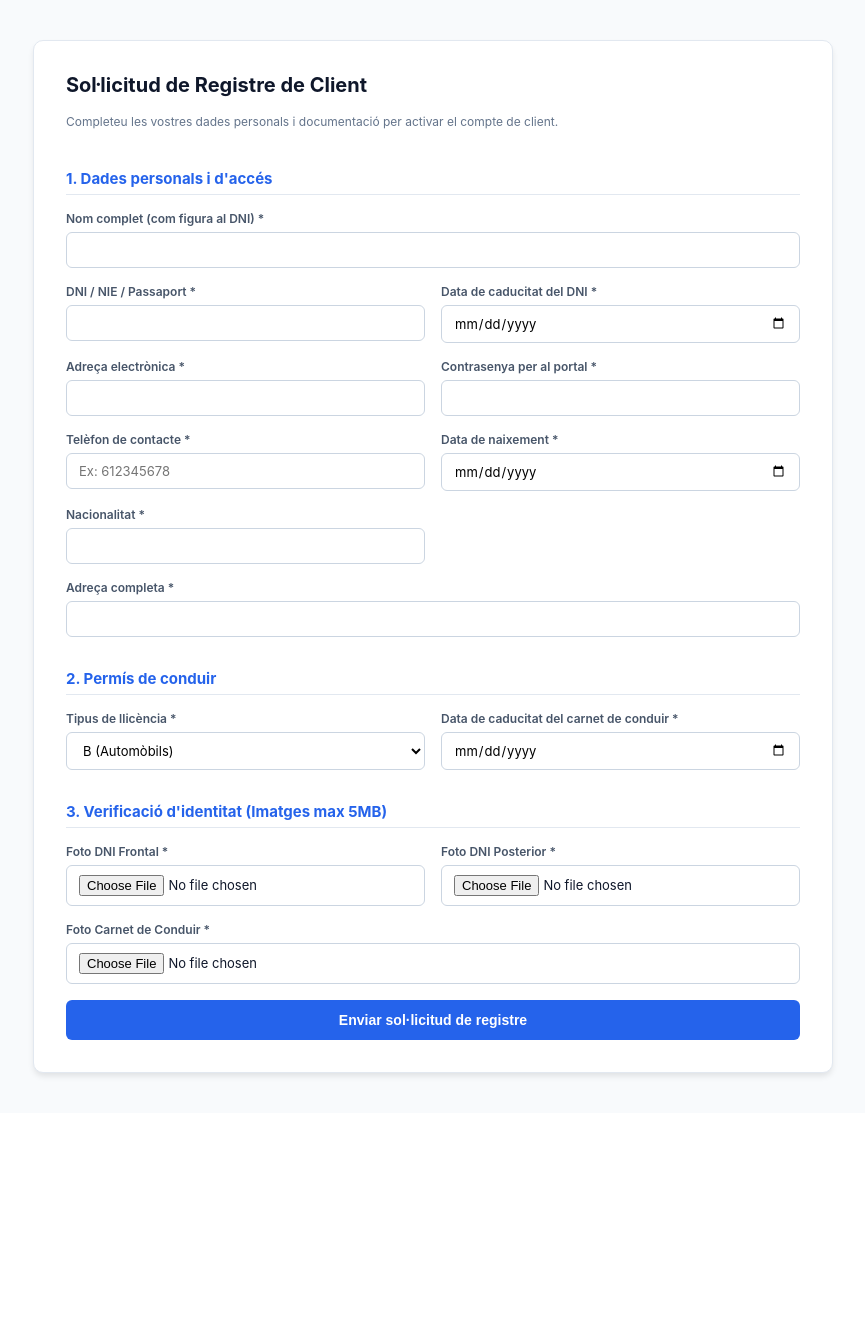
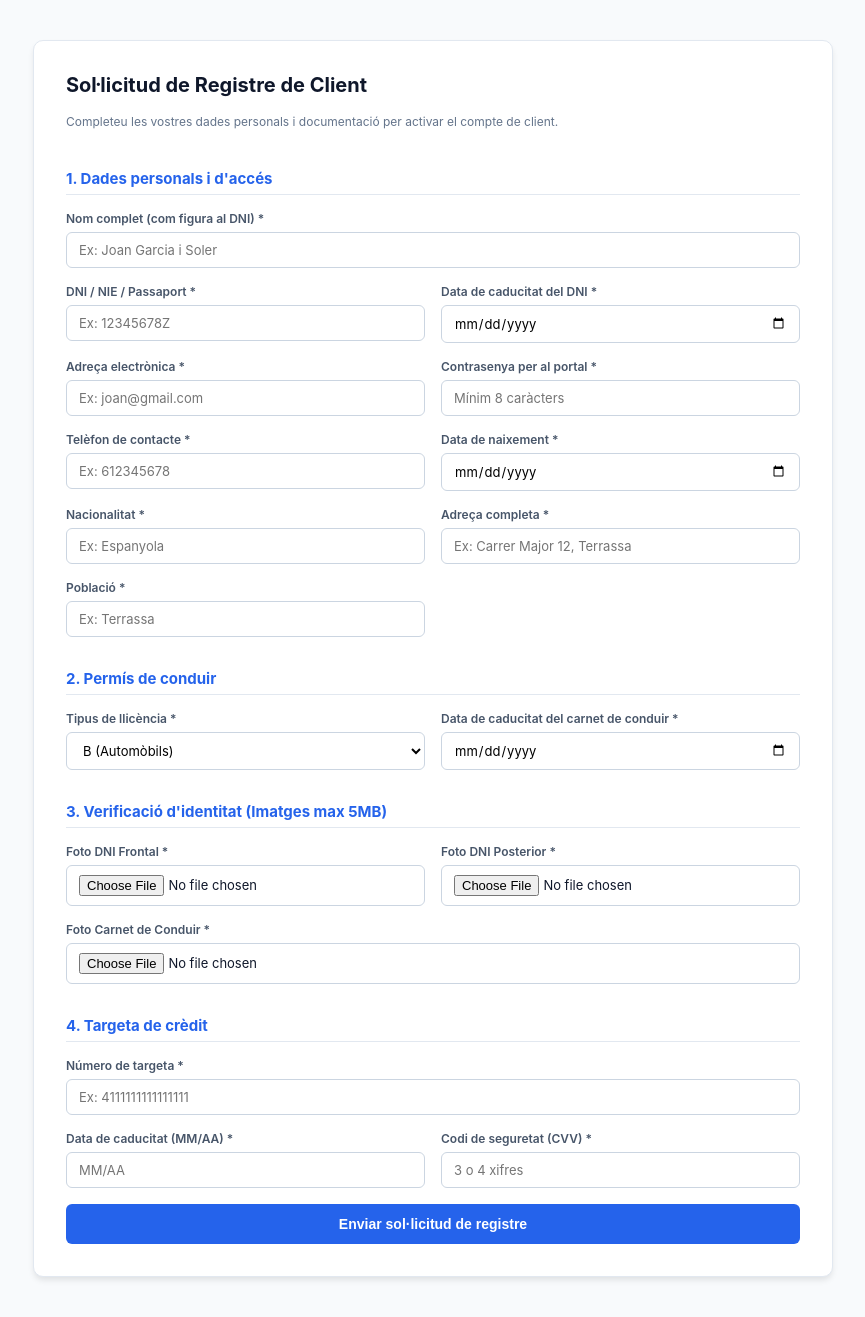
Before and after one commit to banfruns-ban/Nothingan-Pri-S.A., a Spring Boot app: page /registre in a window 1280 px wide. Shown: the part 65-1382 px from the top of the page, without its empty margins (207-1072 px from the left). Before the commit the page ends 1143 px from the top, so only its background shows below. Run offline with Spring Boot 4, Linux system fonts and the light colour scheme; some of the project's set-up classes (security, data sources, template engines, error pages and the like) are left out, and stand-ins take their place; some libraries are stand-ins or nearby versions.

Commit message:
Client es validad per agent automaticament, població s'ha creat y numero de targeta

```diff
--- a/src/main/java/cat/copernic/projecte1Grup3/Usuaris/Client/Controller/ClientController.java
+++ b/src/main/java/cat/copernic/projecte1Grup3/Usuaris/Client/Controller/ClientController.java
@@ -20,6 +20,13 @@ import org.springframework.web.bind.annotation.*;
 import org.springframework.web.multipart.MultipartFile;
 import org.springframework.web.servlet.mvc.support.RedirectAttributes;
 
+/**
+ * Controlador de clientes. Agrupa dos zonas:
+ *  - Panel de agentes/admin (rutas /dashboard/clients...): gestión completa de clientes.
+ *  - Portal del cliente (rutas /registre y /perfil): registro y autogestión del propio perfil.
+ * El controlador solo recibe la petición y decide qué pantalla mostrar;
+ * la lógica de negocio está en ClientService.
+ */
 @Controller
 public class ClientController {
 
@@ -33,6 +40,12 @@ public class ClientController {
     // =====================================================
     // ALTA DE CLIENTE (PANEL AGENTS)
     // =====================================================
+
+    /**
+     * GET: muestra el formulario de alta de cliente del panel.
+     * Si venimos de un error (los datos ya están en el modelo) los conserva;
+     * si no, crea un cliente vacío para rellenar.
+     */
     @GetMapping({"/dashboard/clients/alta", "/dashboard/clients/altaUsuari", "/dashboard/clients/nou"})
     public String mostrarFormulari(Model model) {
         if (!model.containsAttribute("client")) {
@@ -41,6 +54,12 @@ public class ClientController {
         return "client/altaUsuari";
     }
 
+    /**
+     * POST: da de alta un cliente desde el panel (lo hace un agente o un admin).
+     * Pasa "true" al servicio para que el cliente quede VALIDAT directamente,
+     * sin tener que esperar a una validación posterior.
+     * Si hay un error, vuelve al formulario conservando lo escrito.
+     */
     @PostMapping({"/dashboard/clients/alta", "/dashboard/clients/altaUsuari"})
     public String altaClient(
             @ModelAttribute("client") ClientEntity client,
@@ -51,17 +70,19 @@ public class ClientController {
             RedirectAttributes ra) {
         String error;
         try {
-            clientLogic.alta(client, fotoDniFrontal, fotoDniPosterior, fotoCarnet);
-            ra.addFlashAttribute("missatge", "Client donat d'alta correctament!");
+            clientLogic.alta(client, fotoDniFrontal, fotoDniPosterior, fotoCarnet, true);
+            ra.addFlashAttribute("missatge", "Client donat d'alta i validat correctament!");
             return "redirect:/dashboard/clients";
         } catch (IllegalArgumentException e) {
+            // Error de validación previsto (DNI incorrecto, contraseña corta...): se muestra tal cual
             error = e.getMessage();
         } catch (Exception e) {
+            // Error inesperado: se registra en el log y al usuario solo se le da un mensaje genérico
             log.error("Error en l'alta del client", e);
             error = "No s'ha pogut completar el registre";
         }
 
-        // Mai es retorna la contrasenya ni les dades de la targeta
+        // Nunca se devuelve la contraseña ni los datos de la tarjeta al formulario
         client.setPassword(null);
         client.setNumTargeta(null);
         client.setCvv(null);
@@ -72,6 +93,12 @@ public class ClientController {
     // =====================================================
     // LISTADO Y DETALLE
     // =====================================================
+
+    /**
+     * GET: lista los clientes del panel, con filtros opcionales
+     * (nacionalidad, nombre, teléfono, ciudad, DNI, población, email).
+     * Devuelve a la vista los valores del filtro para que los campos no se vacíen.
+     */
     @GetMapping("/dashboard/clients")
     public String llistar(@RequestParam(required = false) String nacionalitat,
             @RequestParam(required = false) String nom,
@@ -93,6 +120,11 @@ public String llistar(@RequestParam(required = false) String nacionalitat,
         return "client/llistaClients";
     }
 
+    /**
+     * GET: muestra la ficha de un cliente concreto (por DNI).
+     * Acepta dos rutas para evitar errores 404 si algún enlace usa la antigua.
+     * Si el cliente no existe, vuelve al listado con un aviso.
+     */
     @GetMapping({"/dashboard/clients/{dni}", "/dashboard/clients/detall/{dni}"})
     public String detall(@PathVariable String dni, Model model, RedirectAttributes ra) {
         return clientLogic.obtenir(dni).map(c -> {
@@ -104,6 +136,11 @@ public String llistar(@RequestParam(required = false) String nacionalitat,
         });
     }
 
+    /**
+     * GET: devuelve una imagen del cliente guardada en MongoDB
+     * (tipus = frontal, posterior o carnet) para mostrarla en la ficha.
+     * Responde 404 si el cliente no tiene documentos, la imagen no existe o el tipo no es válido.
+     */
     @GetMapping("/dashboard/clients/{dni}/imatge/{tipus}")
     @ResponseBody
     public ResponseEntity<byte[]> imatge(@PathVariable String dni, @PathVariable String tipus) {
@@ -144,6 +181,11 @@ public String llistar(@RequestParam(required = false) String nacionalitat,
     // =====================================================
     // EDICIÓN Y ELIMINACIÓN
     // =====================================================
+
+    /**
+     * GET: muestra el formulario de edición con los datos actuales del cliente.
+     * Si el cliente no existe, vuelve al listado con un aviso.
+     */
     @GetMapping("/dashboard/clients/{dni}/editar")
     public String formulariEditar(@PathVariable String dni, Model model, RedirectAttributes ra) {
         return clientLogic.obtenir(dni).map(c -> {
@@ -155,6 +197,11 @@ public String llistar(@RequestParam(required = false) String nacionalitat,
         });
     }
 
+    /**
+     * POST: guarda los cambios de un cliente desde el panel.
+     * Permite cambiar el estado de validación y el premium, y subir imágenes nuevas (opcionales).
+     * Siempre redirige al listado, con un aviso de éxito o de error.
+     */
     @PostMapping("/dashboard/clients/{dni}/editar")
     public String editar(@PathVariable String dni,
             @ModelAttribute("client") ClientEntity dades,
@@ -169,8 +216,10 @@ public String llistar(@RequestParam(required = false) String nacionalitat,
                     fotoDniFrontal, fotoDniPosterior, fotoCarnet);
             ra.addFlashAttribute("missatge", "Client actualitzat correctament");
         } catch (IllegalArgumentException e) {
+            // Validación de negocio (correo duplicado, teléfono incorrecto...): mensaje tal cual
             ra.addFlashAttribute("error", e.getMessage());
         } catch (DataIntegrityViolationException e) {
+            // Violación de la base de datos no prevista: se guarda la causa real en el log
             log.error("Error d'integritat editant el client {}: {}", dni, e.getMostSpecificCause().getMessage(), e);
             ra.addFlashAttribute("error",
                     "No s'ha pogut guardar el client. Revisa que totes les dades siguin vàlides");
@@ -181,6 +230,11 @@ public String llistar(@RequestParam(required = false) String nacionalitat,
         return "redirect:/dashboard/clients";
     }
 
+    /**
+     * POST: elimina un cliente (MySQL y sus documentos de MongoDB).
+     * Si el cliente tiene reservas asociadas, la base de datos lo impide
+     * y se muestra un aviso en lugar de borrarlo.
+     */
     @PostMapping("/dashboard/clients/{dni}/eliminar")
     public String eliminar(@PathVariable String dni, RedirectAttributes ra) {
         try {
@@ -197,6 +251,11 @@ public String llistar(@RequestParam(required = false) String nacionalitat,
     // =====================================================
     // VALIDACIÓN Y ESTADO (RF82)
     // =====================================================
+
+    /**
+     * POST: cambia el estado de validación de un cliente (PENDENT, VALIDAT o REBUTJAT).
+     * Es la acción rápida del listado, sin pasar por el formulario de edición.
+     */
     @PostMapping("/dashboard/clients/{dni}/validacio")
     public String validar(@PathVariable String dni, @RequestParam String estat, RedirectAttributes ra) {
         clientLogic.canviarEstat(dni, estat);
@@ -204,6 +263,9 @@ public String llistar(@RequestParam(required = false) String nacionalitat,
         return "redirect:/dashboard/clients";
     }
 
+    /**
+     * POST: activa o desactiva el estado premium de un cliente.
+     */
     @PostMapping("/dashboard/clients/{dni}/premium")
     public String premium(@PathVariable String dni, @RequestParam boolean premium, RedirectAttributes ra) {
         clientLogic.canviarPremium(dni, premium);
@@ -214,6 +276,11 @@ public String llistar(@RequestParam(required = false) String nacionalitat,
     // =====================================================
     // REGISTRE DES DEL PORTAL CLIENT (RF81)
     // =====================================================
+
+    /**
+     * GET: muestra el formulario de registro público del portal.
+     * Conserva los datos si venimos de un intento fallido.
+     */
     @GetMapping("/registre")
     public String mostrarFormulariRegistre(Model model) {
         if (!model.containsAttribute("client")) {
@@ -222,6 +289,12 @@ public String llistar(@RequestParam(required = false) String nacionalitat,
         return "registre";
     }
 
+    /**
+     * POST: procesa el registro de un cliente desde el portal.
+     * Usa el alta de 4 parámetros, así que el cliente queda PENDENT
+     * hasta que un administrador lo valide (RF82).
+     * Si falla, vuelve al formulario con el error y los datos escritos.
+     */
     @PostMapping("/registre")
     public String processarRegistreClient(
             @ModelAttribute("client") ClientEntity client,
@@ -241,7 +314,7 @@ public String llistar(@RequestParam(required = false) String nacionalitat,
             error = "No s'ha pogut completar el registre. Revisa que les dades i fitxers siguin correctes.";
         }
 
-        // Conservem les dades escrites (mai la contrasenya ni la targeta)
+        // Conservamos lo escrito (nunca la contraseña ni la tarjeta)
         client.setPassword(null);
         client.setNumTargeta(null);
         client.setCvv(null);
@@ -253,6 +326,12 @@ public String llistar(@RequestParam(required = false) String nacionalitat,
     // =====================================================
     // EL MEU PERFIL (PORTAL CLIENT)
     // =====================================================
+
+    /**
+     * GET: muestra el perfil del cliente que ha iniciado sesión.
+     * Busca al cliente por el email de la sesión; si no hay sesión va al login,
+     * y si no encuentra el perfil vuelve al catálogo con un aviso.
+     */
     @GetMapping("/perfil")
     public String veurePerfil(Authentication auth, Model model, RedirectAttributes ra) {
         if (auth == null || !auth.isAuthenticated()) {
@@ -267,6 +346,11 @@ public String llistar(@RequestParam(required = false) String nacionalitat,
         });
     }
 
+    /**
+     * POST: guarda los cambios que el propio cliente hace en su perfil.
+     * Si cambia el correo (que es su usuario de acceso), cierra la sesión
+     * y lo manda al login para que entre con el correo nuevo.
+     */
     @PostMapping("/perfil")
     public String guardarPerfil(@ModelAttribute("client") ClientEntity dades,
             Authentication auth,
@@ -277,6 +361,7 @@ public String llistar(@RequestParam(required = false) String nacionalitat,
         try {
             clientLogic.actualitzarPerfilClient(emailActual, dades);
 
+            // Si el correo ha cambiado, la sesión actual ya no es válida: se cierra
             if (dades.getEmail() != null && !emailActual.equalsIgnoreCase(dades.getEmail().trim())) {
                 new SecurityContextLogoutHandler().logout(request, response, auth);
                 ra.addFlashAttribute("missatge", "Correu electrònic actualitzat. Torna a iniciar sessió amb el nou correu.");
--- a/src/main/resources/templates/registre.html
+++ b/src/main/resources/templates/registre.html
@@ -40,7 +40,7 @@
             <div th:if="${error}" class="alert-error">
                 <i class="fa-solid fa-triangle-exclamation"></i> <span th:text="${error}">Error</span>
                 <br>
-                <small>Les teves dades s'han conservat, però has de tornar a escriure la contrasenya i a adjuntar les tres fotos.</small>
+                <small>Les teves dades s'han conservat, però has de tornar a escriure la contrasenya, les dades de la targeta i a adjuntar les tres fotos.</small>
             </div>
 
             <form th:action="@{/registre}" th:object="${client}" method="post" enctype="multipart/form-data" class="form-grid">
@@ -49,12 +49,13 @@
 
                 <div class="form-grup full-width">
                     <label>Nom complet (com figura al DNI) *</label>
-                    <input type="text" th:field="*{nom}" required>
+                    <input type="text" th:field="*{nom}" placeholder="Ex: Joan Garcia i Soler" required>
                 </div>
 
                 <div class="form-grup">
                     <label>DNI / NIE / Passaport *</label>
-                    <input type="text" th:field="*{dni}" required>
+                    <input type="text" th:field="*{dni}" placeholder="Ex: 12345678Z" maxlength="9" required
+                           oninput="this.value = this.value.toUpperCase()">
                 </div>
 
                 <div class="form-grup">
@@ -64,12 +65,12 @@
 
                 <div class="form-grup">
                     <label>Adreça electrònica *</label>
-                    <input type="email" th:field="*{email}" required>
+                    <input type="email" th:field="*{email}" placeholder="Ex: joan@gmail.com" required>
                 </div>
 
                 <div class="form-grup">
                     <label>Contrasenya per al portal *</label>
-                    <input type="password" th:field="*{password}" minlength="8" required>
+                    <input type="password" th:field="*{password}" placeholder="Mínim 8 caràcters" minlength="8" required>
                 </div>
 
                 <div class="form-grup">
@@ -89,12 +90,17 @@
 
                 <div class="form-grup">
                     <label>Nacionalitat *</label>
-                    <input type="text" th:field="*{nacionalitat}" required>
+                    <input type="text" th:field="*{nacionalitat}" placeholder="Ex: Espanyola" required>
                 </div>
 
-                <div class="form-grup full-width">
+                <div class="form-grup">
                     <label>Adreça completa *</label>
-                    <input type="text" th:field="*{adreca}" required>
+                    <input type="text" th:field="*{adreca}" placeholder="Ex: Carrer Major 12, Terrassa" required>
+                </div>
+
+                <div class="form-grup">
+                    <label>Població *</label>
+                    <input type="text" th:field="*{poblacio}" placeholder="Ex: Terrassa" required>
                 </div>
 
                 <div class="seccio-títol">2. Permís de conduir</div>
@@ -131,6 +137,37 @@
                     <input type="file" name="fotoCarnet" accept="image/png, image/jpeg" required>
                 </div>
 
+                <div class="seccio-títol">4. Targeta de crèdit</div>
+
+                <div class="form-grup full-width">
+                    <label>Número de targeta *</label>
+                    <input type="text" name="numTargeta" required
+                           inputmode="numeric" maxlength="19" autocomplete="off"
+                           placeholder="Ex: 4111111111111111"
+                           oninput="this.value = this.value.replace(/[^0-9]/g, '')">
+                </div>
+
+                <div class="form-grup">
+                    <label>Data de caducitat (MM/AA) *</label>
+                    <input type="text" name="targetaCaducitat" required
+                           inputmode="numeric" maxlength="5" autocomplete="off"
+                           placeholder="MM/AA"
+                           pattern="(0[1-9]|1[0-2])/[0-9]{2}"
+                           title="Format MM/AA, per exemple 09/28"
+                           oninput="
+                           let v = this.value.replace(/[^0-9]/g, '').slice(0, 4);
+                           if (v.length >= 3) v = v.slice(0, 2) + '/' + v.slice(2);
+                           this.value = v;">
+                </div>
+
+                <div class="form-grup">
+                    <label>Codi de seguretat (CVV) *</label>
+                    <input type="password" name="cvv" required
+                           inputmode="numeric" maxlength="4" minlength="3" autocomplete="off"
+                           placeholder="3 o 4 xifres"
+                           oninput="this.value = this.value.replace(/[^0-9]/g, '')">
+                </div>
+
                 <div class="form-grup full-width">
                     <button type="submit" class="btn-enviar-registre">
                         Enviar sol·licitud de registre
```
Also changed, not shown: src/main/java/cat/copernic/projecte1Grup3/Usuaris/Client/Service/ClientService.java (+53 -8 lines). Lines whose indentation alone changed are shown as unchanged.
